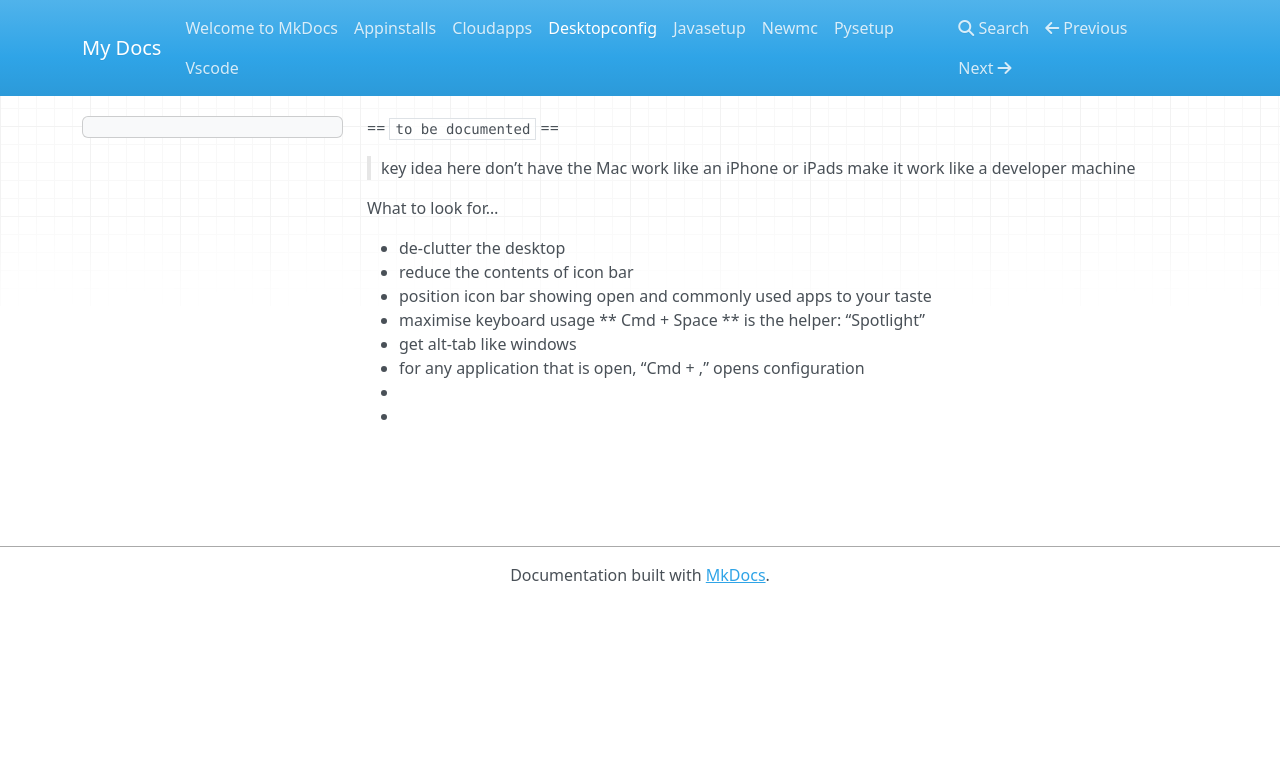
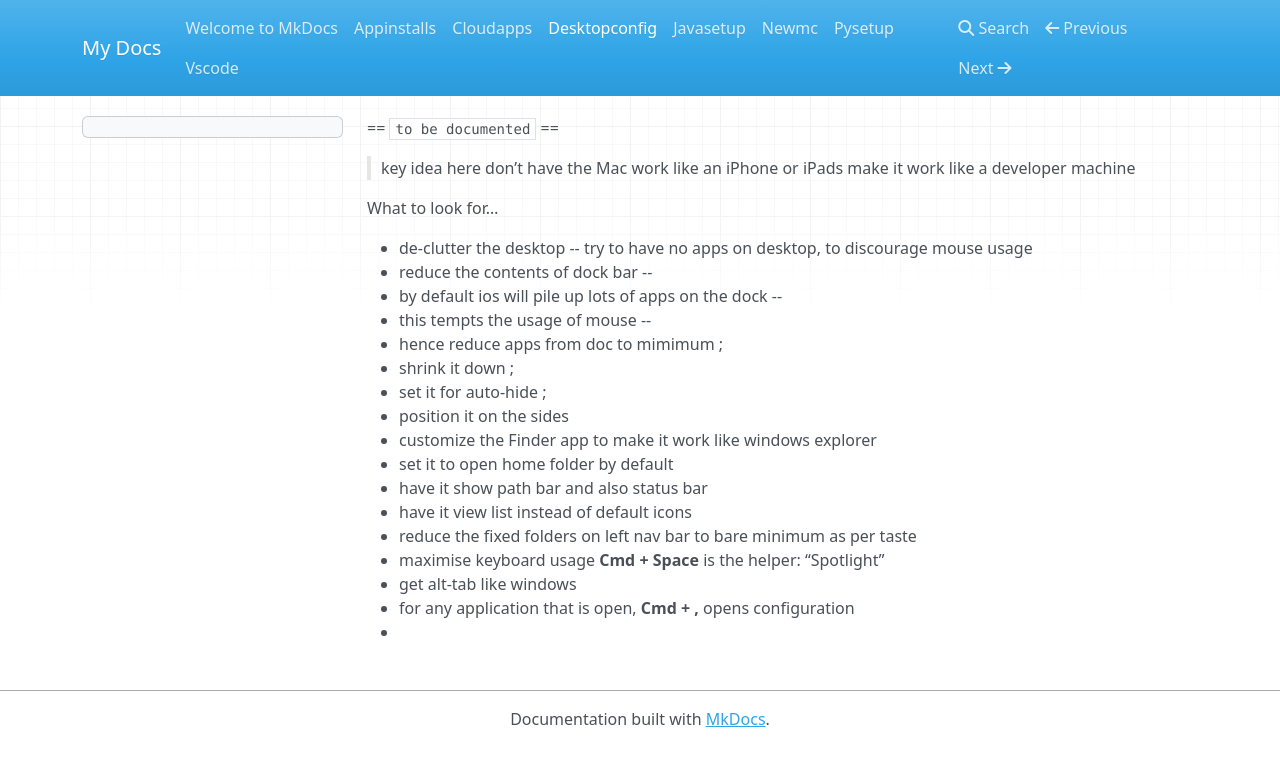
Before and after one commit to amitrajpurkar/tuneinwithmac, an MkDocs documentation site: the page built from docs/desktopconfig.md, in a window 1280 px wide. Shown: the top 766 px of the page. Built offline with MkDocs 1.6.1, drawn with Linux system fonts in a browser that asks for light colours; nearby versions of some CDN libraries.

Commit message:
update a few notes

```diff
--- a/docs/desktopconfig.md
+++ b/docs/desktopconfig.md
@@ -6,11 +6,20 @@
 
 What to look for…
 
-* de-clutter the desktop
-* reduce the contents of icon bar
-* position icon bar showing open and commonly used apps to your taste
-* maximise keyboard usage ** Cmd + Space ** is the helper: “Spotlight”
+* de-clutter the desktop -- try to have no apps on desktop, to discourage mouse usage
+* reduce the contents of dock bar --
+  * by default ios will pile up lots of apps on the dock --
+  * this tempts the usage of mouse --
+  * hence reduce apps from doc to mimimum ;
+  * shrink it down ;
+  * set it for auto-hide ;
+  * position it on the sides
+* customize the Finder app to make it work like windows explorer
+  * set it to open home folder by default
+  * have it show path bar and also status bar
+  * have it view list instead of default icons
+  * reduce the fixed folders on left nav bar to bare minimum as per taste
+* maximise keyboard usage **Cmd + Space** is the helper: “Spotlight”
 * get alt-tab like windows
-* for any application that is open, “Cmd + ,” opens configuration
+* for any application that is open, **Cmd + ,** <Cmd + comma> opens configuration
 *
-*
```
Also changed, not shown: docs/appinstalls.md (+1 -6 lines), docs/cloudapps.md (+2 -7 lines), docs/newmc.md (+1 -6 lines).
